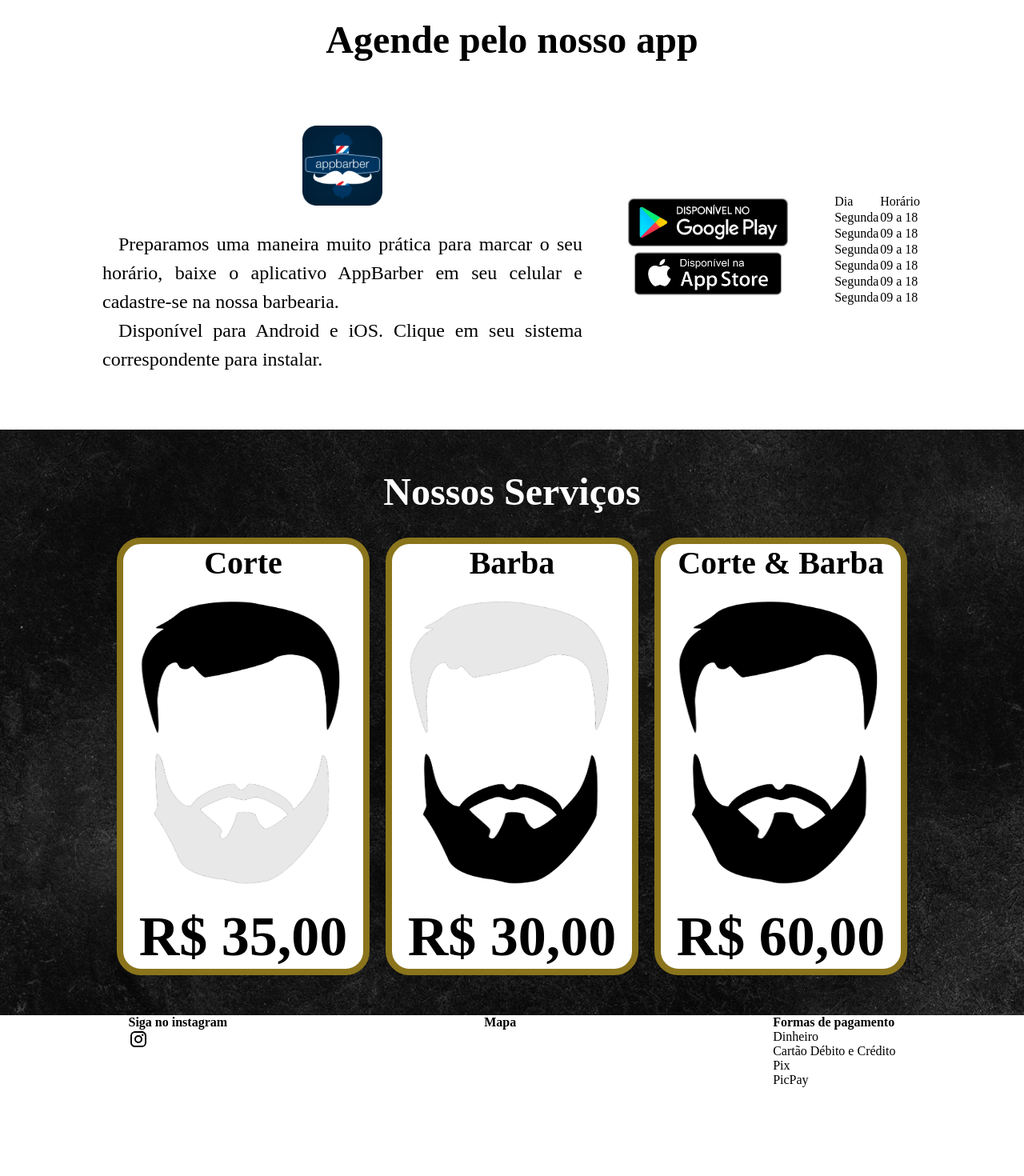
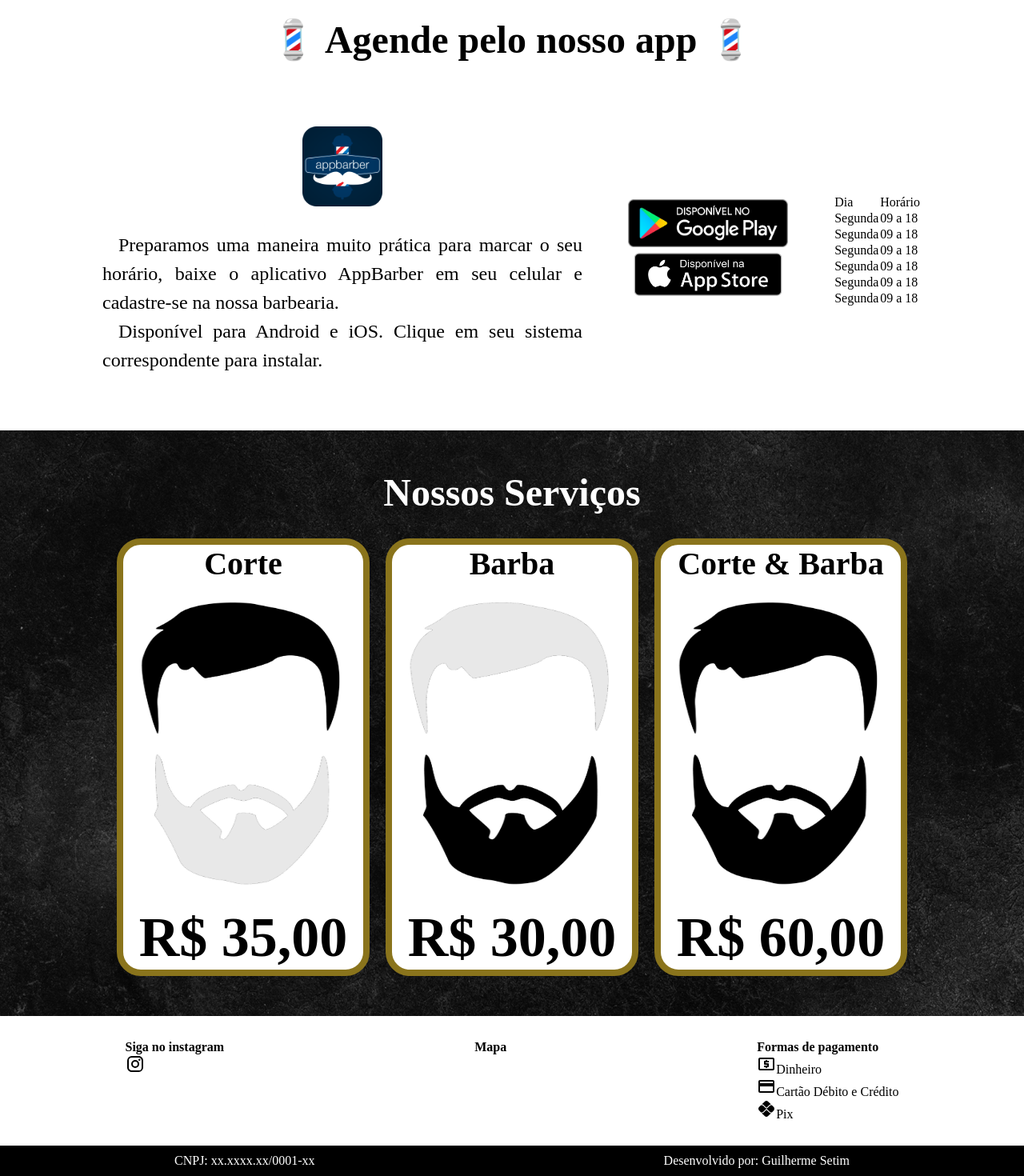
Before and after one commit to guilhermesetim/nextjs-website, a Next.js app: page / in a window 1280 px wide. Shown: the part 808-2278 px from the top of the page at 80% size. Before the commit the page ends 2167 px from the top, so only its background shows below. Built offline with nearby package versions, Linux system fonts and the light colour scheme.

Commit message:
CSS - melhorado

```diff
--- a/components/acess-fast.js
+++ b/components/acess-fast.js
@@ -17,7 +17,7 @@ const actions = [
 
 export default function BasicSpeedDial() {
   return (
-    <Box sx={{ position: 'fixed', bottom: 5, right: 5 ,height: 320, transform: 'translateZ(0px)', flexGrow: 1 }}>
+    <Box sx={{ position: 'fixed', bottom: 5, right: 5 ,height: 320,transform: 'translateZ(0px)', flexGrow: 1 }}>
       <SpeedDial
         ariaLabel="SpeedDial basic example"
         sx={{ position: 'absolute', bottom: 16, right: 16 }}
--- a/components/app-barber.js
+++ b/components/app-barber.js
@@ -1,7 +1,7 @@
 export default function AppBarber(){
     return (
         <>
-        <h2>Agende pelo nosso app</h2>
+        <h2>💈 Agende pelo nosso app 💈</h2>
         <div className="container">
 
             <div className="app">
--- a/components/footer.js
+++ b/components/footer.js
@@ -1,4 +1,7 @@
 import InstagramIcon from '@mui/icons-material/Instagram';
+import PixIcon from '@mui/icons-material/Pix';
+import LocalAtmIcon from '@mui/icons-material/LocalAtm';
+import CreditCardIcon from '@mui/icons-material/CreditCard';
 
 export default function Footer(){
     return (
@@ -17,19 +20,34 @@ export default function Footer(){
 
                 <div>
                     <h4>Formas de pagamento</h4>
-                    <p>Dinheiro</p>
-                    <p>Cartão Débito e Crédito</p>
-                    <p>Pix</p>
-                    <p>PicPay</p>
+                    <p><LocalAtmIcon/>Dinheiro</p>
+                    <p><CreditCardIcon/>Cartão Débito e Crédito</p>
+                    <p><PixIcon/>Pix</p>
                 </div>
             </section>
+
+            <footer>
+                <p>CNPJ: xx.xxxx.xx/0001-xx</p>
+                <p>Desenvolvido por: <a href="https://github.com/guilhermesetim">Guilherme Setim</a></p>
+            </footer>
 
             <style jsx>{`
                 section {
                     display: flex;
                     flex-flow: row wrap;
                     justify-content: space-around;
+                    padding: 30px 0px;
                 }
+
+                footer {
+                    display: flex;
+                    flex-flow: row nowrap;
+                    justify-content: space-around;
+                    padding: 10px 0px;
+                    color: white;
+                    background-color: black;
+                }
+
             `}</style>
         </>
     )
--- a/pages/_app.js
+++ b/pages/_app.js
@@ -11,6 +11,7 @@ function GlobalStyle(){
     }
 
     a {color: inherit;}
+
     `}</style>
     )
 }
--- a/pages/index.js
+++ b/pages/index.js
@@ -31,7 +31,7 @@ function Logo (){
     <>
         <header>
             <img src="./logo.jpg" alt='logo'/>
-            <p>💈Uma barbearia moderna,<br/> com aquela pegada clássica 💈</p>
+            <p>Uma barbearia moderna,<br/> com aquela pegada clássica</p>
         </header>
         <style jsx>{`
             img {
```
